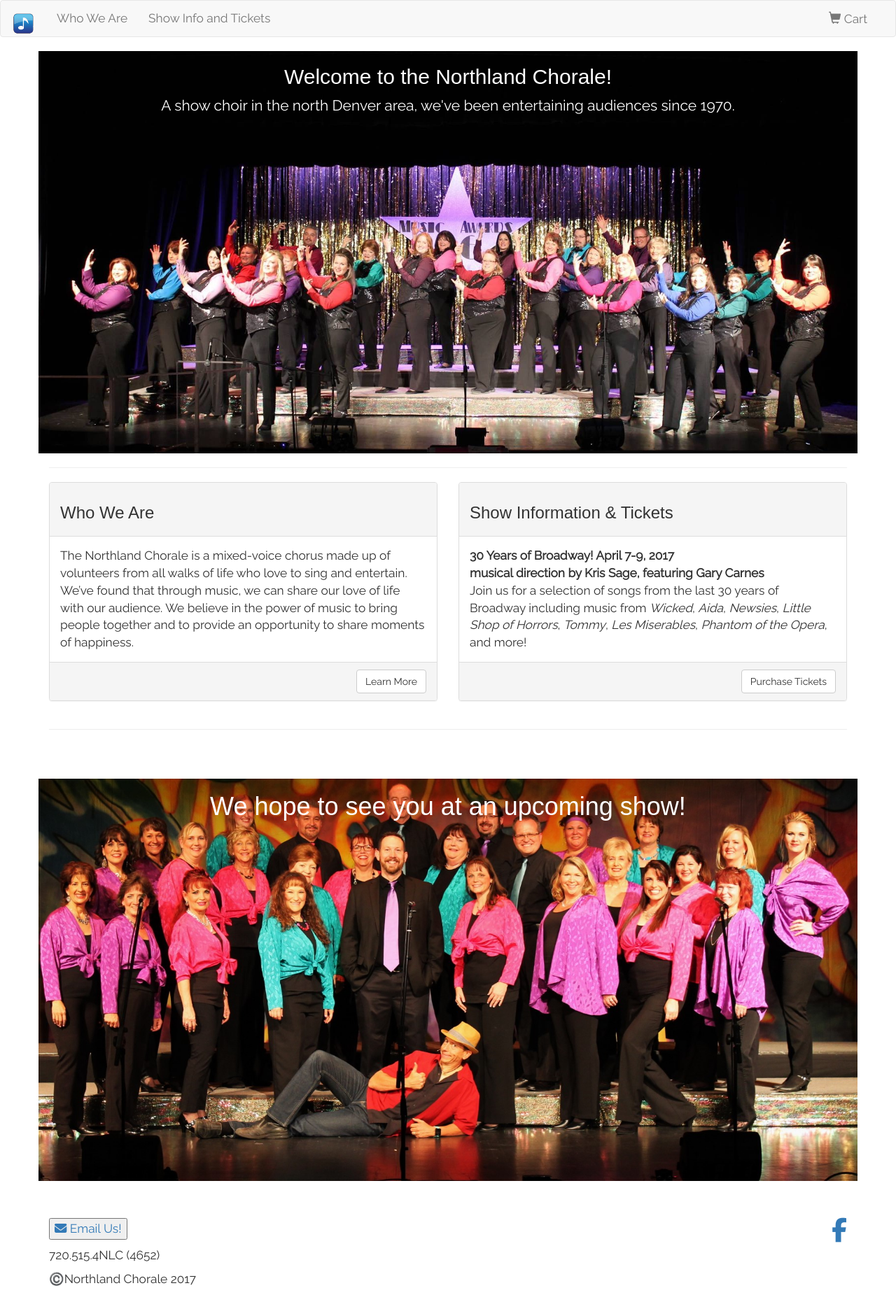
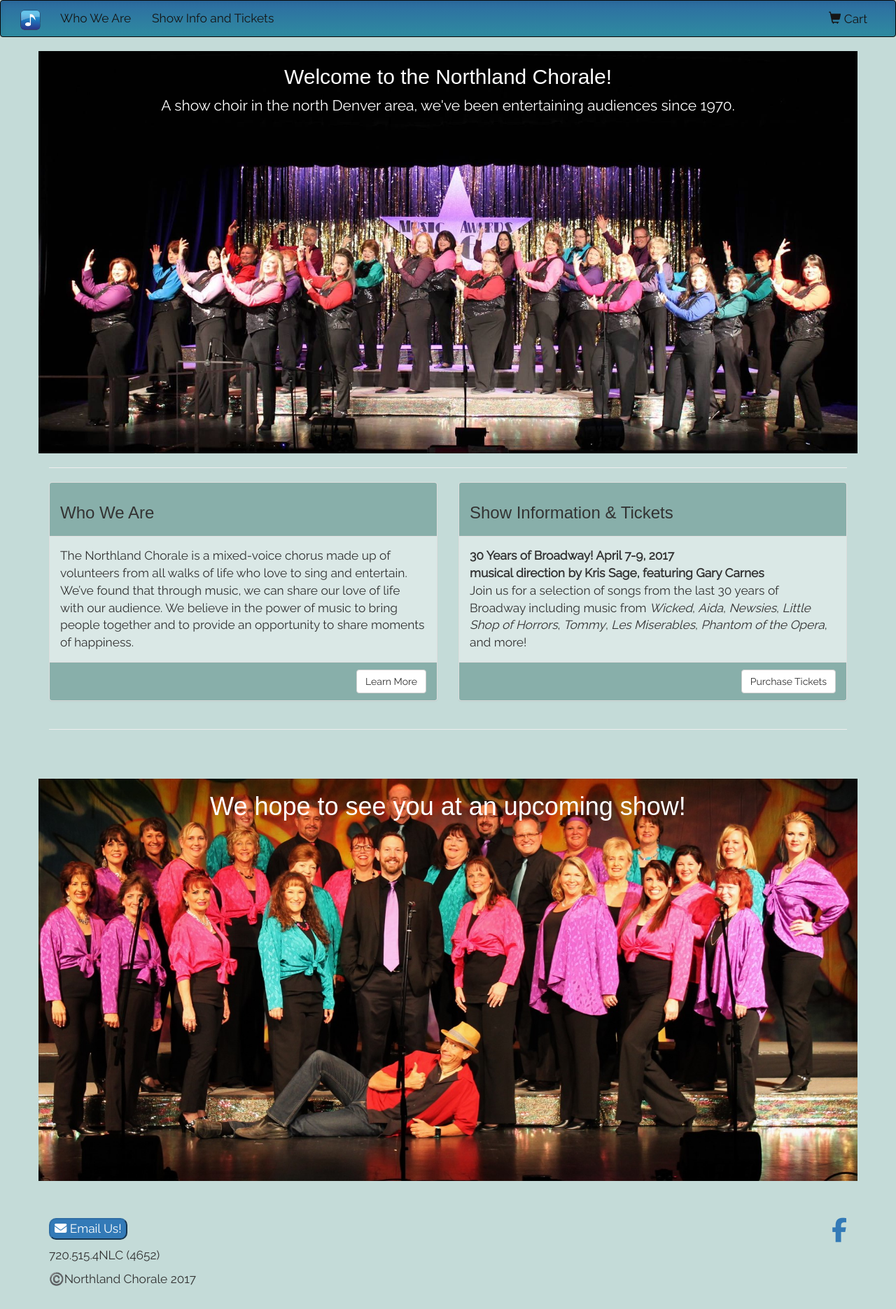
Before and after one commit to laura333/Northland_Chorale, an Angular app: page /welcome in a window 1280 px wide. Shown: the whole page at 70% size. Built offline with nearby package versions, Linux system fonts and the light colour scheme; a web font is replaced by a local one.

Commit message:
styling! :sparkle:

```diff
--- a/src/app/about/about.component.css
+++ b/src/app/about/about.component.css
@@ -12,6 +12,11 @@
 
 
 /*carousel*/
+.center {
+    margin: auto;
+    width: 75%;
+    /*padding: 10px;*/
+}
 
 .carousel {
   overflow: hidden;
--- a/src/app/about/about.component.html
+++ b/src/app/about/about.component.html
@@ -1,14 +1,17 @@
 <!-- <div>
   <p>This is the About component!</p>
 </div> -->
-
-  <div class="carousel">
+<div class="container center">
+  <div class="row">
+    <div class="carousel center">
       <ul class="slides">
         <li *ngFor="let image of images">
           <h2>{{image.title}}</h2>
           <img src="{{image.url}}" alt="Northland Chorale show">
         </li>
       </ul>
+    </div>
+  </div>
 </div>
 
 <h2>Who We Are</h2>
--- a/src/app/app.component.css
+++ b/src/app/app.component.css
@@ -1,6 +1,53 @@
-
 #navbar {
   padding-right: 25px;
+}
+
+.navbar-brand {
+  margin: auto;
+  /*width: 75%;*/
+  padding-left: 25px;
+  padding-right: 10px;
+  padding-top: 10px;
+  padding-bottom: 20px;
+}
+
+.navbar-nav>li>a {
+    color: #151515;
+}
+
+.navbar-nav>li>a:hover {
+    color: white;
+}
+
+.navbar-inverse {
+  background-image: -webkit-gradient(linear, left 0%, left 100%, from(#2d6ca2), to(#2F8BA0));
+  background-image: -webkit-linear-gradient(top, ##2d6ca2 0%, #2F8BA0 100%);
+  background-image: -moz-linear-gradient(top, ##2d6ca2 0%, #2F8BA0 100%);
+  background-image: linear-gradient(to bottom, ##2d6ca2 0%, #2F8BA0 100%);
+  background-repeat: repeat-x;
+  filter: progid:DXImageTransform.Microsoft.gradient(startColorstr='#ffebebeb', endColorstr='#fff3f3f3', GradientType=0);
+  -webkit-box-shadow: inset 0 3px 9px rgba(0, 0, 0, 0.075);
+          box-shadow: inset 0 3px 9px rgba(0, 0, 0, 0.075);
+  color: 151515;
+}
+
+.btn-primary a, a:focus, a:hover {
+  /*background-image: -webkit-gradient(linear, left 0%, left 100%, from(#428bca), to(#2d6ca2));
+  background-image: -webkit-linear-gradient(top, #428bca 0%, #2d6ca2 100%);
+  background-image: -moz-linear-gradient(top, #428bca 0%, #2d6ca2 100%);*/
+  /*background-image: linear-gradient(to bottom, #428bca 0%, #2d6ca2 100%);*/
+  background-repeat: repeat-x;
+  border-color: #2b669a;
+  color: white;
+  /*filter: progid:DXImageTransform.Microsoft.gradient(startColorstr='#ff428bca', endColorstr='#ff2d6ca2', GradientType=0);
+  filter: progid:DXImageTransform.Microsoft.gradient(enabled=false);*/
+}
+
+button, input, select, textarea {
+    font-family: inherit;
+    font-size: inherit;
+    line-height: inherit;
+    border-radius: 10px;
 }
 
 #footer {
--- a/src/app/app.component.html
+++ b/src/app/app.component.html
@@ -3,7 +3,7 @@
 </h1> -->
 
 <div>
-  <nav class="navbar navbar-default">
+  <nav class="navbar navbar-inverse">
     <div class="container-fluid">
       <a class="navbar-brand" [routerLink]="['/welcome']">
         <img src="../assets/img/note.png" width="35" height="35" alt="Home">
@@ -28,7 +28,7 @@
 
 <div id="footer" class="">
   <div class="container">
-    <p><button type="submit">
+    <p><button class="btn-primary" type="submit">
       <a href="mailto:northlandchorale@me.com"><i class="fa fa-envelope"></i> Email Us!</a>
     </button>
       <a href="https://www.facebook.com/northlandchorale/" target="_blank"><i class="fa fa-facebook fa-2x pull-right" aria-hidden="true"></i></a></p>
--- a/src/app/home/welcome.component.css
+++ b/src/app/home/welcome.component.css
@@ -37,3 +37,22 @@
     background-attachment: scroll;
   }
 }
+
+.panel-default>.panel-heading {
+    color: #333;
+    background-color: #88afaa;
+    border-color: #ddd;
+}
+
+.panel-body {
+    padding: 15px;
+    background-color: #dae8e6;
+}
+
+.panel-footer {
+    padding: 10px 15px;
+    background-color: #88afaa;
+    border-top: 1px solid #ddd;
+    border-bottom-right-radius: 3px;
+    border-bottom-left-radius: 3px;
+}
--- a/src/app/tickets/tickets.component.css
+++ b/src/app/tickets/tickets.component.css
@@ -1,7 +1,26 @@
+hr {
+  border: 1px solid #2b669a;
+}
+
+.btn-primary a, a:focus, a:hover {
+  background-repeat: repeat-x;
+  border-color: #2b669a;
+  color: white;
+}
+
+button, input, select, textarea {
+  font-family: inherit;
+  font-size: inherit;
+  line-height: inherit;
+  border-radius: 10px;
+}
+
 .displayed {
   display: block;
   margin-left: auto;
   margin-right: auto;
+  background-color: rgb(22, 112, 101);
+  padding: 30px;
 }
 
 .panel-group .panel {
--- a/src/app/tickets/tickets.component.html
+++ b/src/app/tickets/tickets.component.html
@@ -88,7 +88,7 @@
         </div>
         <div class="row">
           <a [routerLink]="['/cart']">
-            <button class="btn btn-default add-to-cart-button" (click)="appendItem(product)">Add to cart</button>
+            <button class="btn btn-primary add-to-cart-button" (click)="appendItem(product)">Add to cart</button>
           </a>
         </div>
       </div>
--- a/src/styles.css
+++ b/src/styles.css
@@ -7,4 +7,5 @@ h1, h2, h3, h4 {
 body {
     font-family: 'Raleway', sans-serif;
     font-size: 13pt;
+    background-color: rgba(22, 112, 101, 0.25);
 }
```
Lines whose indentation alone changed are shown as unchanged.
